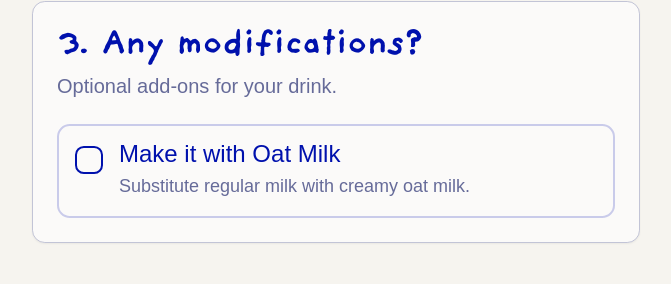
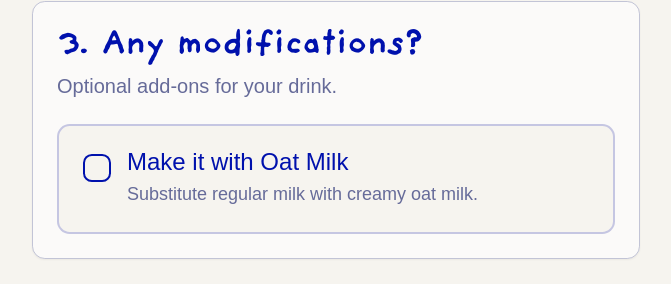
Before and after one commit to minchoi1124/Sixth-Hour-Cafe-Queue, a Next.js app: page / in a window 1280 px wide. Shown: the part 843-1127 px from the top of the page, without its empty margins (304-975 px from the left). Built offline with nearby package versions, Linux system fonts and the light colour scheme; no server answers; the database is empty; a web font is replaced by a local one.

Commit message:
chore: update project behavior

```diff
--- a/src/components/customer/OrderForm.tsx
+++ b/src/components/customer/OrderForm.tsx
@@ -17,6 +17,7 @@ import { collection, addDoc, serverTimestamp } from 'firebase/firestore';
 import { toast } from '@/hooks/use-toast';
 import { DalgonaCoffeeIcon, AppleCiderChaiIcon, LondonFogIcon, MapleMatchaLatteIcon } from '../icons/CafeIcons';
 import { Checkbox } from '../ui/checkbox';
+import Image from 'next/image';
 
 const OrderSchema = z.object({
   customerName: z.string().trim().min(2, 'Please enter a name (at least 2 characters)'),
@@ -150,6 +151,16 @@ export default function OrderForm({ menu }: { menu: MenuItem[] }) {
             Thanks, {customerName}! Your order is in.
           </AlertDescription>
         </Alert>
+
+        <Card className="text-center">
+            <CardHeader>
+                <CardTitle className="text-3xl">Follow us on Instagram for updates!</CardTitle>
+            </CardHeader>
+            <CardContent className="flex justify-center">
+                <Image src="/instagramqrcode.svg" alt="Instagram QR Code" width={200} height={200} />
+            </CardContent>
+        </Card>
+
         <Button onClick={resetForm} className="text-2xl py-6">
             New Order
         </Button>
@@ -211,7 +222,7 @@ export default function OrderForm({ menu }: { menu: MenuItem[] }) {
           <CardDescription className="text-xl">Optional add-ons for your drink.</CardDescription>
         </CardHeader>
         <CardContent>
-          <div className="items-top flex space-x-4 p-4 rounded-lg border-2 border-primary/20 hover:bg-accent transition-all">
+          <div className="items-top flex space-x-4 p-6 rounded-lg border-2 border-primary/20 bg-background hover:bg-accent transition-all cursor-pointer">
             <Checkbox id="oatMilk" name="oatMilk" className="w-7 h-7 mt-1 border-2" />
             <div className="grid gap-1.5 leading-none">
               <label
```
Also changed, not shown: public/instagramqrcode.svg (added).
